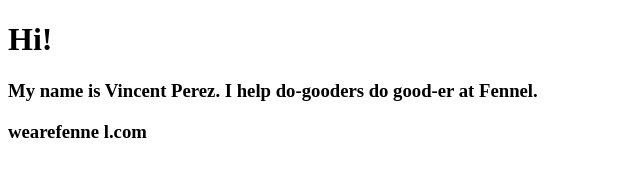
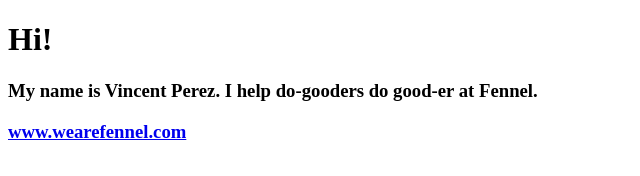
Before and after one commit to itsvincentperez/itsvincentperez.github.io, a plain HTML site: page index.html in a window 1280 px wide. Shown: the whole page, without its empty margins (0-640 px from the left). Drawn offline with Linux system fonts and the light colour scheme.

Commit message:
updated index.html to fix waf link

```diff
--- a/index.html
+++ b/index.html
@@ -9,7 +9,7 @@
     <h1>Hi!</h1>
 
     <h3>My name is Vincent Perez. I help do-gooders do good-er at Fennel.</h3>
-    <h3>wearefenne  l.com</h3>
+    <h3><a href="wearefennel.com">www.wearefennel.com</a></h3>
 
 
 </body>
```
